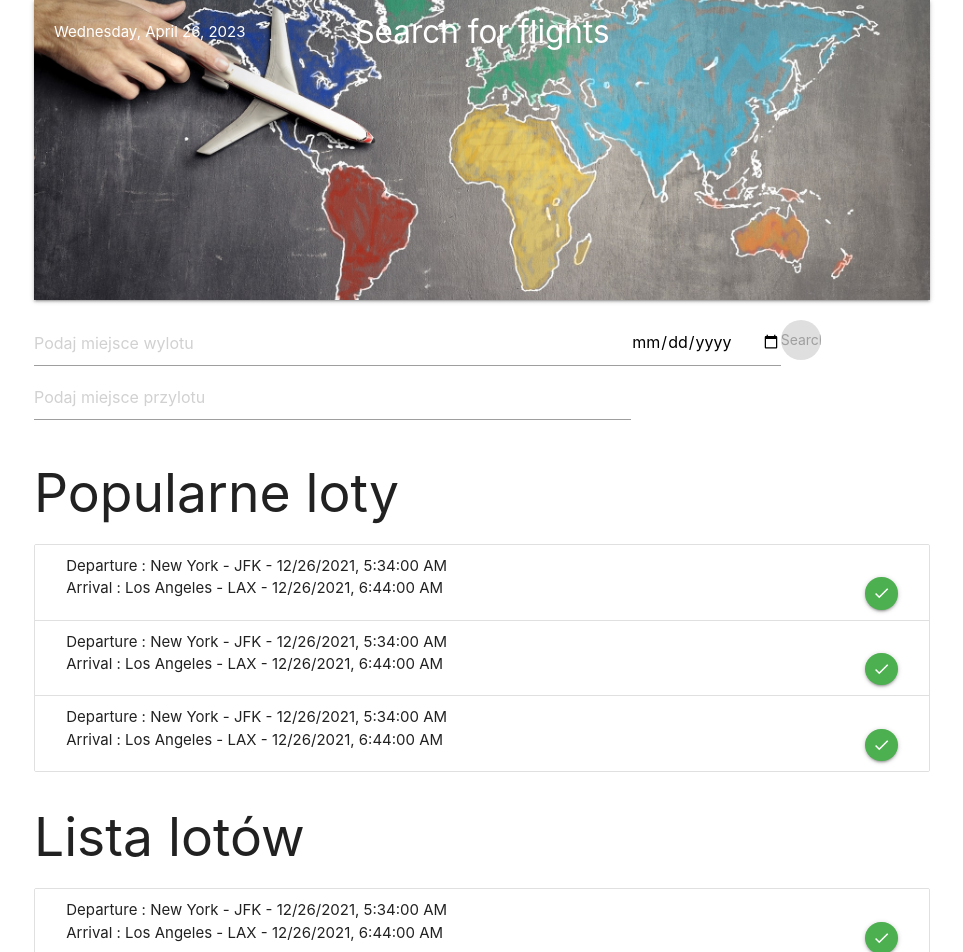
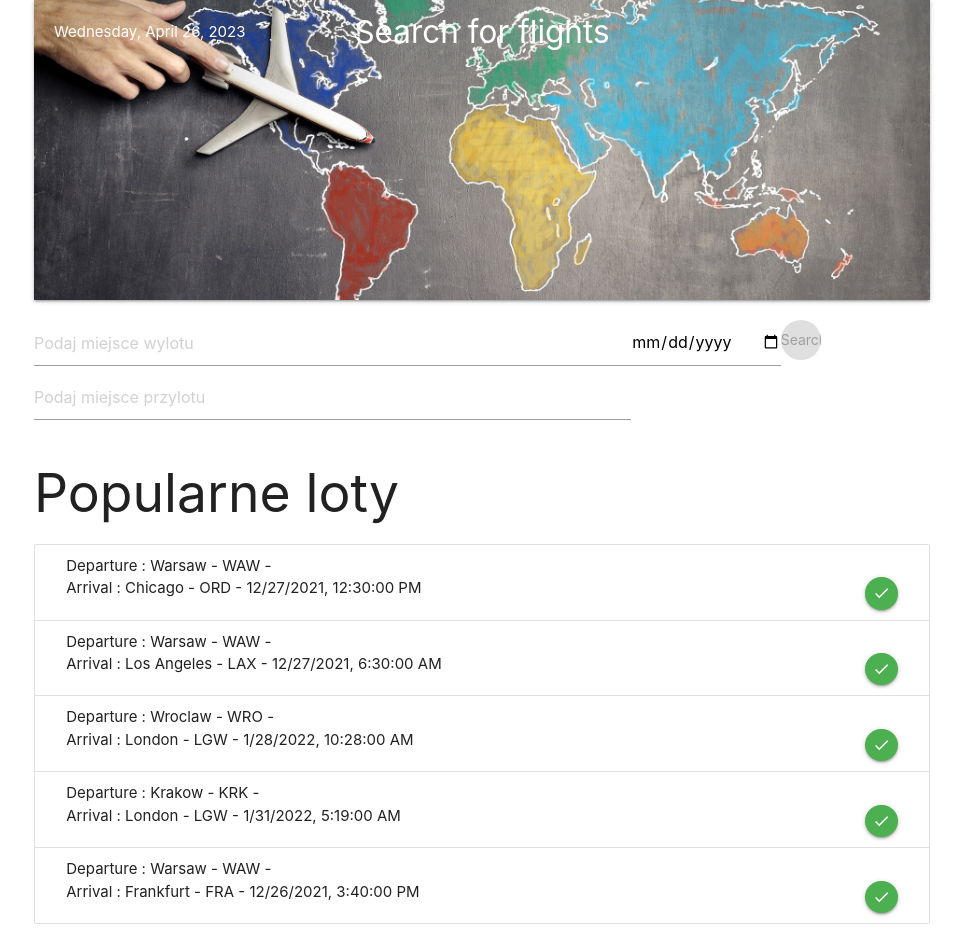
Before and after one commit to NataliaJeszke/flights-angular, an Angular app: page / in a window 1280 px wide. Shown: the top 952 px of the page, without its empty margins (158-1121 px from the left). Built offline with nearby package versions, Linux system fonts and the light colour scheme; data requests are answered from the project's data file.

Commit message:
sent data of flights to html components + popular with random 5 flights

```diff
--- a/src/app/list/list.component.html
+++ b/src/app/list/list.component.html
@@ -5,11 +5,11 @@
         <span class="col s10"
           >Departure : {{ flight.departureCity }} -
           {{ flight.departureAirport }} -
-          {{ flight.formatDepratureDate() }}
+
         </span>
         <span class="col s10">
-          Arrival : {{ flight.arrivalCity }} - {{ flight.arrivalAirport }} -
-          {{ flight.formatArrivalDate() }}</span
+          Arrival : {{ flight.arrivalCity }} - {{ flight.arrivalAirport }} - {{ formatArrivalDate(flight) }}
+          </span
         >
         <div class="col s2 right-align">
           <button
--- a/src/app/list/list.component.ts
+++ b/src/app/list/list.component.ts
@@ -1,6 +1,5 @@
 import { Component } from '@angular/core';
-import { FlightDataInterface } from '../models/FlightDataInterface';
-import { FLIGHTS } from '../models/Flights';
+import { FlightData, FlightDataInterface } from '../models/FlightDataInterface';
 import { HttpFlightsService } from '../services/http-flights.service';
 
 @Component({
@@ -9,16 +8,26 @@ import { HttpFlightsService } from '../services/http-flights.service';
   styleUrls: ['./list.component.css'],
 })
 export class ListComponent {
+  formatArrivalDate(flight: FlightData): string {
+    return new Date(flight.arrival * 1000).toLocaleString();
+  }
+
   constructor (private http: HttpFlightsService) {}
-  searchSetData = [];
-  departureInputValue = '';
-  arrivalInputValue = '';
-  dateInputValue = '0';
-  flights: FlightDataInterface[] = FLIGHTS;
+
+  ngOnInit(): void {
+    this.get()};
+
+  flights:FlightData[] = [];
+
   choseFlight() {
     console.log('Chose flight');
   }
   get(){
-    this.http.getFlights().subscribe();
+    this.http.getFlights().subscribe(response => {
+      this.flights = response;
+      console.log(this.flights);
+    });
+
 }
+
 }
--- a/src/app/models/FlightDataInterface.ts
+++ b/src/app/models/FlightDataInterface.ts
@@ -7,11 +7,11 @@ export interface FlightDataInterface {
   arrivalAirport: string;
   departureCity: string;
   arrivalCity: string;
-  formatDepratureDate(): string;
+  formatDepartureDate(): string;
   formatArrivalDate(): string;
 }
 
-class FlightData implements FlightDataInterface {
+export class FlightData implements FlightDataInterface {
   departure: number;
   arrival: number;
   flightNumber: string;
@@ -39,7 +39,7 @@ class FlightData implements FlightDataInterface {
     this.departureCity = departureCity;
     this.arrivalCity = arrivalCity;
   }
-  formatDepratureDate(): string {
+  formatDepartureDate(): string {
     return new Date(this.departure * 1000).toLocaleString();
   }
   formatArrivalDate(): string {
--- a/src/app/popular/popular.component.html
+++ b/src/app/popular/popular.component.html
@@ -1,20 +1,20 @@
 <section>
     <h2>Popularne loty</h2>
     <ul class="collection">
-      <li class="collection-item row" *ngFor="let flight of flights">
+      <li class="collection-item row" *ngFor="let flight of randomFlights">
         <span class="col s10"
           >Departure : {{ flight.departureCity }} -
           {{ flight.departureAirport }} -
-          {{ flight.formatDepratureDate() }}
+
         </span>
         <span class="col s10">
-          Arrival : {{ flight.arrivalCity }} - {{ flight.arrivalAirport }} -
-          {{ flight.formatArrivalDate() }}</span
+          Arrival : {{ flight.arrivalCity }} - {{ flight.arrivalAirport }} - {{ formatArrivalDate(flight) }}
+          </span
         >
         <div class="col s2 right-align">
           <button
             class="btn-floating btn-small green ml-5"
-            (click)="choseFlight()"
+            (click)="get()"
           >
             <i class="material-icons">check</i>
           </button>
--- a/src/app/popular/popular.component.ts
+++ b/src/app/popular/popular.component.ts
@@ -1,5 +1,6 @@
 import { Component } from '@angular/core';
-import { FlightDataInterface } from '../models/FlightDataInterface';
+import { FlightData, FlightDataInterface } from '../models/FlightDataInterface';
+import { HttpFlightsService } from '../services/http-flights.service';
 
 @Component({
   selector: 'app-popular',
@@ -7,63 +8,30 @@ import { FlightDataInterface } from '../models/FlightDataInterface';
   styleUrls: ['./popular.component.css']
 })
 export class PopularComponent {
-  searchSetData = [];
-  departureInputValue = '';
-  arrivalInputValue = '';
-  dateInputValue = '0';
 
+  constructor (private http: HttpFlightsService) {}
 
+  ngOnInit(): void {
+    this.get()};
 
-  flights: FlightDataInterface[] = [
-    {
-      departure: 1640496840,
-      arrival: 1640501040,
-      flightNumber: '101',
-      airline: 'SWA',
-      departureAirport: 'JFK',
-      arrivalAirport: 'LAX',
-      departureCity: 'New York',
-      arrivalCity: 'Los Angeles',
-      formatDepratureDate() {
-        return new Date(this.departure * 1000).toLocaleString();
-      },
-      formatArrivalDate() {
-        return new Date(this.arrival * 1000).toLocaleString();
-      },
-    },
-    {
-      departure: 1640496840,
-      arrival: 1640501040,
-      flightNumber: '101',
-      airline: 'SWA',
-      departureAirport: 'JFK',
-      arrivalAirport: 'LAX',
-      departureCity: 'New York',
-      arrivalCity: 'Los Angeles',
-      formatDepratureDate() {
-        return new Date(this.departure * 1000).toLocaleString();
-      },
-      formatArrivalDate() {
-        return new Date(this.arrival * 1000).toLocaleString();
-      },
-    },
-    {
-      departure: 1640496840,
-      arrival: 1640501040,
-      flightNumber: '101',
-      airline: 'SWA',
-      departureAirport: 'JFK',
-      arrivalAirport: 'LAX',
-      departureCity: 'New York',
-      arrivalCity: 'Los Angeles',
-      formatDepratureDate() {
-        return new Date(this.departure * 1000).toLocaleString();
-      },
-      formatArrivalDate() {
-        return new Date(this.arrival * 1000).toLocaleString();
-      },
-    },
-  ];
+  flights:FlightData[] = [];
+
+  get(){
+    this.http.getFlights().subscribe(response => {
+      this.flights = response;
+      console.log(this.flights);
+    });
+}
+
+get randomFlights() {
+  const sortedFlights = this.flights.sort(() => 0.5 - Math.random());
+  return sortedFlights.slice(0, 5);
+}
+
+formatArrivalDate(flight: FlightData): string {
+  return new Date(flight.arrival * 1000).toLocaleString();
+}
+
   choseFlight() {
     console.log('Chose flight');
   }
--- a/src/app/services/http-flights.service.ts
+++ b/src/app/services/http-flights.service.ts
@@ -9,7 +9,7 @@ import { tap } from 'rxjs/operators';
 })
 export class HttpFlightsService {
   private url =
-    'http://api.aviationstack.com/v1/flights?access_key=ec54ce9af6c2715258c76721e954a5bc';
+    'http://localhost:3000/flights';
   constructor(private http: HttpClient) {}
 
   getFlights(): Observable<FlightDataInterface[]> {
```
